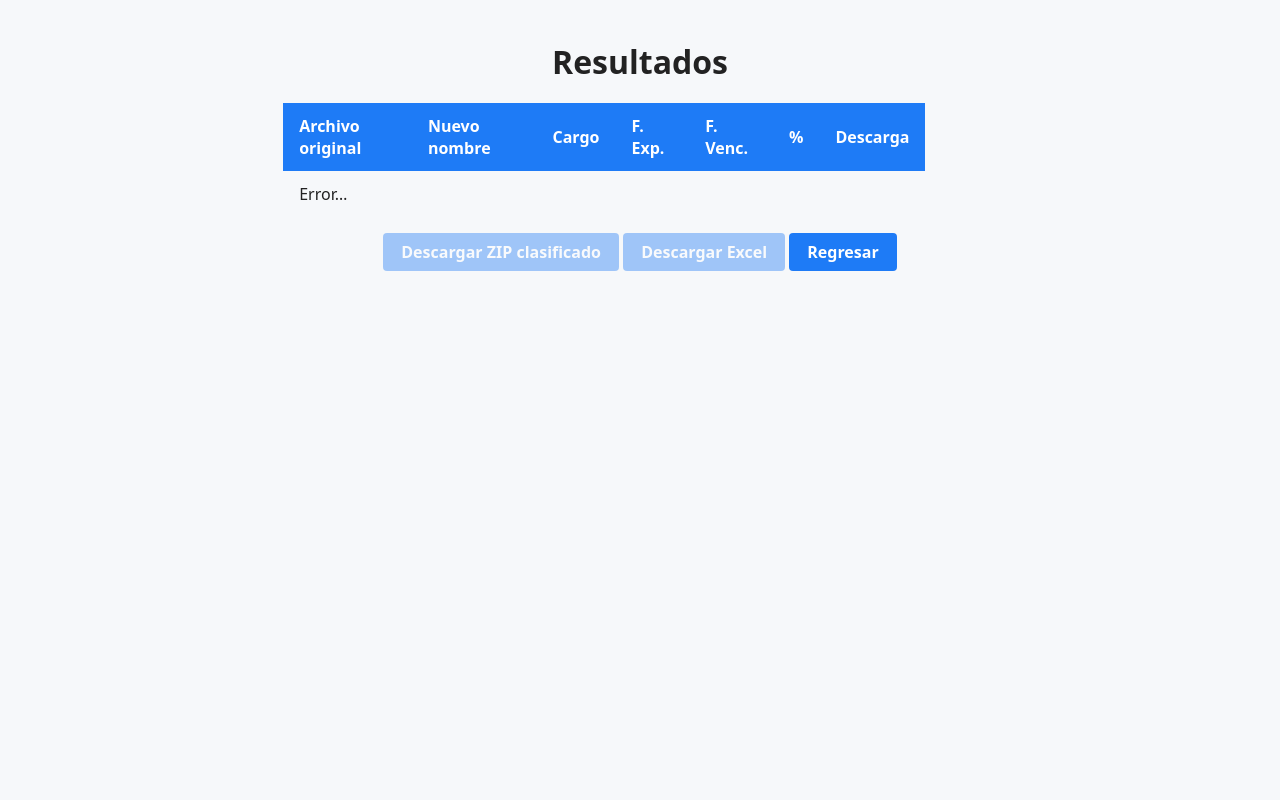
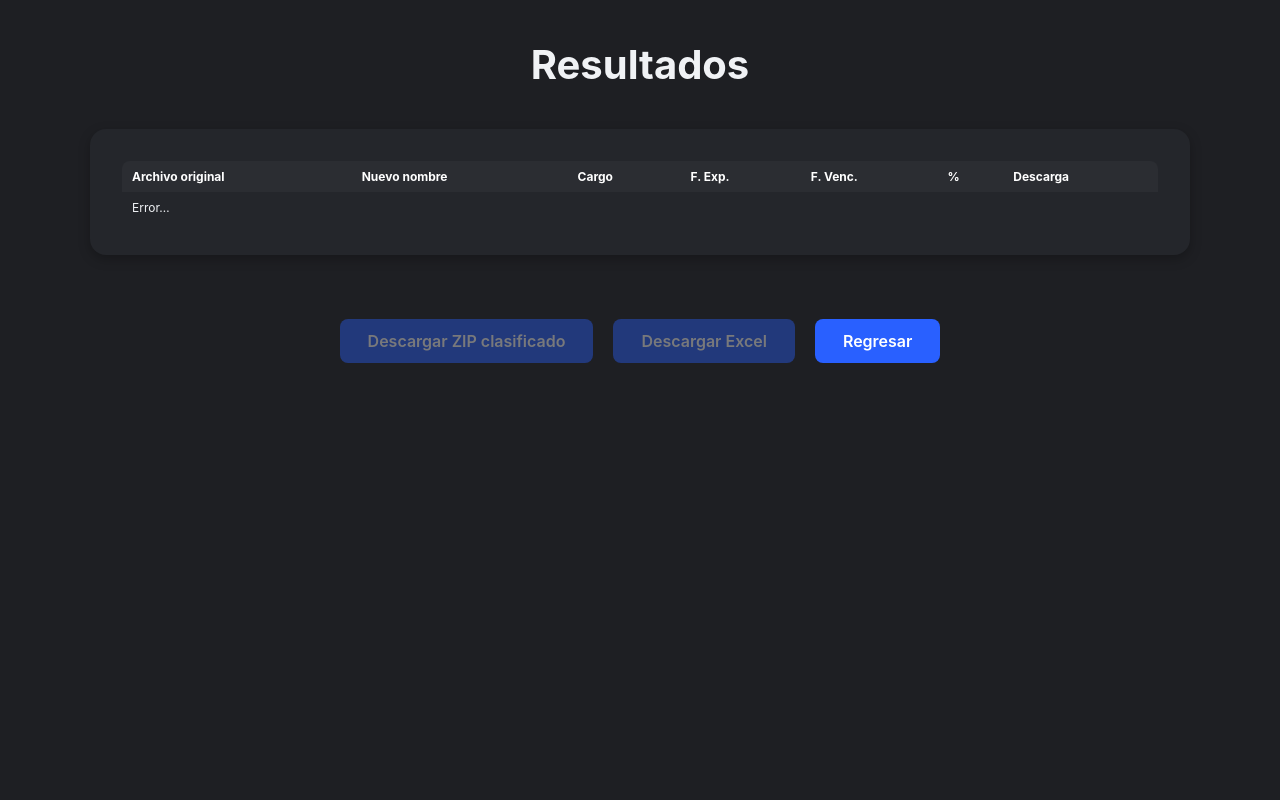
Before and after one commit to Juangranados89/certificados-app, a Python web app: template templates/progreso.html in a window 1280 px wide. Run offline with Jinja, Linux system fonts and the light colour scheme; the template is opened without the code that fills it, so the values that code supplies are empty.

Commit message:
Update main.css

```diff
--- a/static/main.css
+++ b/static/main.css
@@ -1,10 +1,83 @@
-body{font-family:system-ui,Arial,sans-serif;margin:0;background:#f6f8fa;color:#222;display:flex;flex-direction:column;align-items:center}
-h1{margin:40px 0 20px}
-.grid{width:90%;max-width:1000px;border-collapse:collapse}
-.grid th,.grid td{padding:12px 16px;text-align:left}
-.grid th{background:#1e7bf6;color:#fff}
-.grid tr:nth-child(even){background:#f0f4ff}
-.progress-bar{width:160px;background:#d7e4ff;border-radius:4px;overflow:hidden}
-.progress-fill{height:14px;background:#1e7bf6}
-.btn{background:#1e7bf6;color:#fff;padding:8px 18px;border-radius:4px;text-decoration:none;font-weight:600}
+/* ---------- VARIABLES (tema oscuro) ---------- */
+:root{
+  --bg:#1e1f23;
+  --panel:#24262b;
+  --border:#2e3137;
+  --primary:#2960ff;
+  --primary-hover:#1f4dd6;
+  --text:#f0f2f5;
+  --text-soft:#c4c7cd;
+  --shadow:0 4px 12px rgba(0,0,0,.25);
+  --radius:16px;
+  --radius-sm:8px;
+  --transition:background .2s,color .2s,opacity .2s;
+}
+
+/* ---------- GLOBAL ---------- */
+*{box-sizing:border-box;margin:0;padding:0}
+body{
+  font-family:'Inter',Arial,sans-serif;
+  background:var(--bg);color:var(--text);
+  display:flex;flex-direction:column;align-items:center;
+  min-height:100vh;padding:40px 16px;
+}
+h1{font-size:40px;font-weight:700;margin-bottom:40px}
+h2{font-size:24px;font-weight:600;margin-bottom:24px}
+
+/* ---------- PANEL ---------- */
+.panel{
+  width:100%;max-width:1100px;
+  background:var(--panel);border-radius:var(--radius);
+  box-shadow:var(--shadow);
+  padding:32px;margin-bottom:40px;
+  display:flex;flex-direction:column;gap:32px;
+}
+
+/* ---------- UPLOAD ZONE ---------- */
+.drop{
+  border:2px dashed var(--primary);
+  border-radius:var(--radius-sm);
+  padding:40px 24px;
+  display:flex;flex-direction:column;align-items:center;gap:16px;
+  background:#1b1d21;transition:var(--transition);
+}
+.drop.dragover{background:#21242a}
+.drop label{
+  cursor:pointer;background:var(--primary);color:#fff;
+  padding:14px 32px;border-radius:var(--radius-sm);
+  font-weight:600;transition:var(--transition);
+}
+.drop label:hover{background:var(--primary-hover)}
+.drop p{color:var(--text-soft);text-align:center}
+
+/* ---------- TABLE ---------- */
+.grid{width:100%;border-collapse:collapse;border-radius:var(--radius-sm);overflow:hidden}
+.grid th,.grid td{padding:14px 18px;text-align:left;font-size:14px}
+.grid th{background:#2b2d32;color:#fff}
+.grid tr:nth-child(even){background:#1b1d21}
+
+/* ---------- PROGRESS ---------- */
+.progress-bar{width:160px;height:12px;background:#373a40;border-radius:6px;overflow:hidden}
+.progress-fill{height:12px;background:var(--primary)}
+
+/* ---------- BUTTON ---------- */
+.btn{
+  background:var(--primary);color:#fff;
+  padding:12px 28px;border-radius:var(--radius-sm);
+  font-weight:600;text-decoration:none;cursor:pointer;
+  transition:var(--transition);
+}
+.btn:hover{background:var(--primary-hover)}
 .btn[disabled]{opacity:.4;pointer-events:none}
+
+/* ---------- FLEX HELPERS ---------- */
+.flex-row{display:flex;gap:40px;flex-wrap:wrap}
+.flex-1{flex:1;min-width:340px}
+.center{display:flex;justify-content:center}
+
+/* ---------- COMPACT TABLE VARIANT ---------- */
+.grid.compact th,
+.grid.compact td{
+  font-size:12px;
+  padding:8px 10px;  /* ajusta aquí para más o menos densidad */
+}
```
